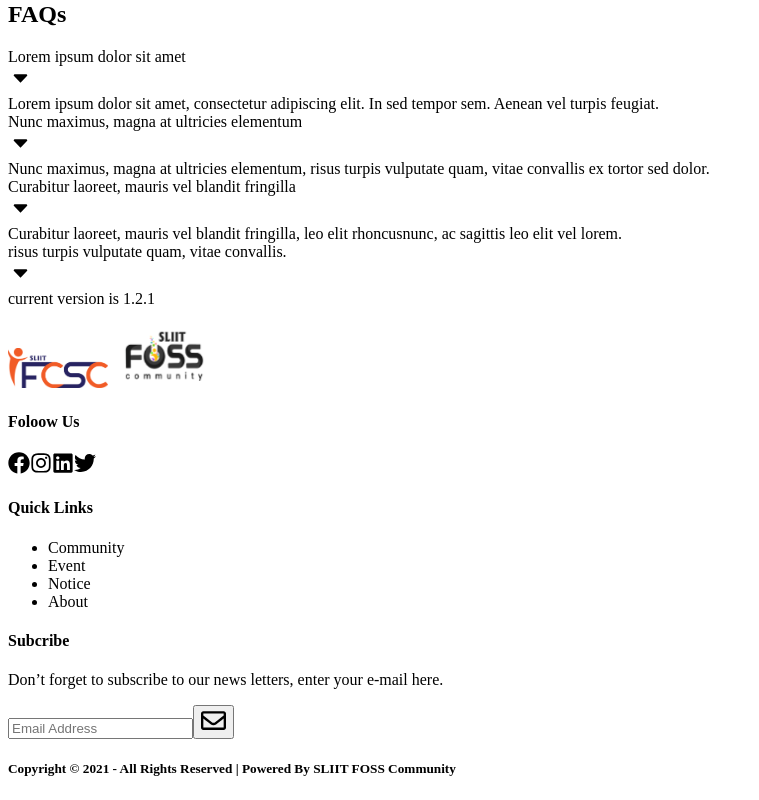
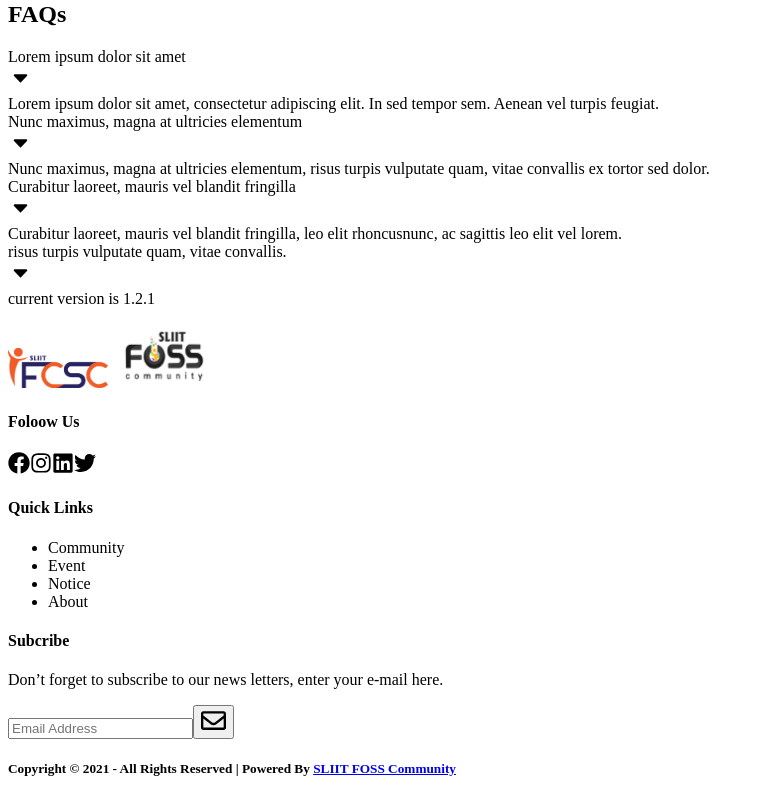
Before and after one commit to sliit-foss/fcsc-web, a Next.js app: page / in a window 1280 px wide. Shown: the part 2469-3269 px from the top of the page, without its empty margins (0-759 px from the left). Built offline with nearby package versions, Linux system fonts and the light colour scheme.

Commit message:
Set foss link

```diff
--- a/components/common/footer/Footer.tsx
+++ b/components/common/footer/Footer.tsx
@@ -104,8 +104,8 @@ const Footer = (): JSX.Element => {
         <span
           className="md:absolute md:mb-2 md:-mt-3 md:left-9 sm:absolute lg:-mt-10 left-5 absolute w-11/12 bg-fcsc-orange h-1 rounded-md"/>
         <h5 className="pt-3 mt-3 md:pb-3 lg:mt-2 lg:pb-2 pb-2 text-white font-semibold">
-          Copyright © 2021 - All Rights Reserved | Powered By SLIIT FOSS
-          Community
+          Copyright © 2021 - All Rights Reserved | Powered By <a href="https://sliitfoss.org/">SLIIT FOSS
+          Community</a>
         </h5>
       </div>
     </div>
```
